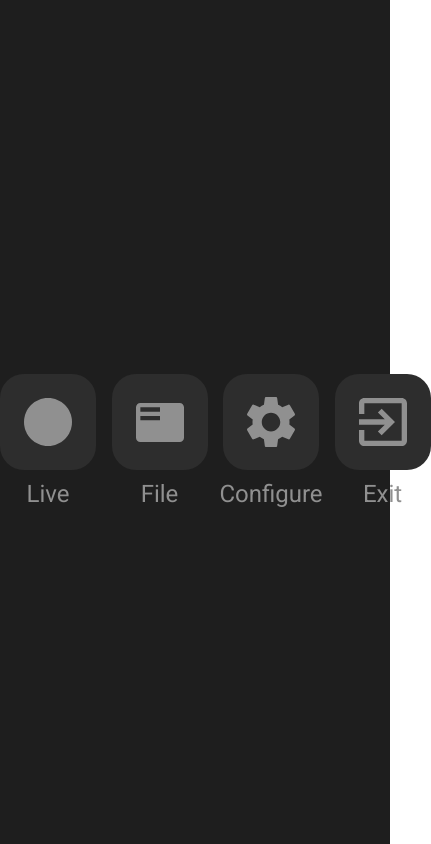
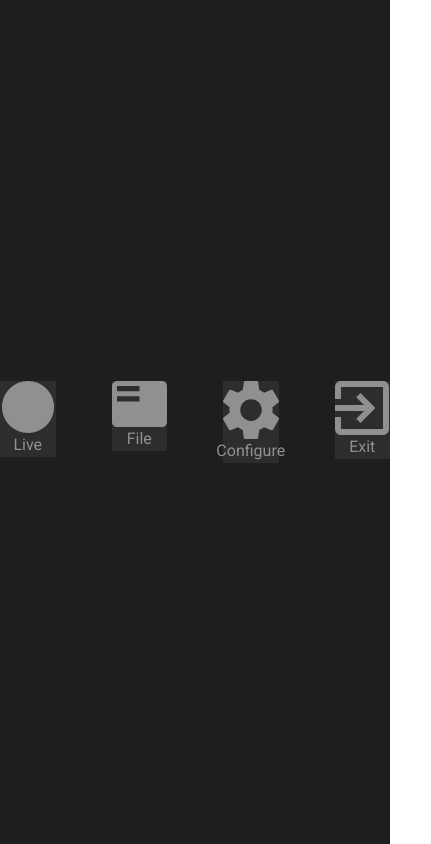
Before and after one commit to m-visaya/DVA, a React (Vite) app in the folder src/render/: page / in a window 390 px wide. Shown: the whole page, 431 px wide, since content can reach past the window. Built offline with nearby package versions, Linux system fonts and the light colour scheme.

Commit message:
Fixed names

```diff
--- a/src/render/components/Icon.jsx
+++ b/src/render/components/Icon.jsx
@@ -1,13 +1,13 @@
-function Icon({iconImage, iconTitle}){
+function icon({iconImage, iconTitle}){
  return(
-    <div className="box-border bg-palette-gray75 hover:bg-primary-gray h-24 w-24 rounded-3xl">
+    <div className="box-border bg-palette-gray75 hover:bg-primary-gray lg:h-24 lg:w-24 md:h-14 md:w-14 lg:rounded-3xl md:rounded-2xl">
       <div className="flex justify-center h-full items-center">
-        <img src={iconImage} className="w-12"></img>
+        <img src={iconImage} className="lg:w-12 md:w-8"></img>
       </div>
       <div className="flex justify-center">
-        <p className="text-palette-gray50 font-roboto text-2xl my-2">{iconTitle}</p>
+        <p className="text-palette-gray50 font-roboto lg:text-2xl md:my-2">{iconTitle}</p>
       </div>
     </div>
  );
 }
-export default Icon;
+export default icon;
--- a/src/render/src/Dashboard.jsx
+++ b/src/render/src/Dashboard.jsx
@@ -1,11 +1,11 @@
-import Icon from "../components/Icon"
+import Icon from "../components/icon"
 import liveIcon from "../assets/live.svg"
 import fileIcon from "../assets/file.svg"
 import configureIcon from "../assets/configure.svg"
 import exitIcon from "../assets/exit.svg"
 
 
-function Dashboard() {
+function dashboard() {
   return (
     <div className="bg-palette-gray100 h-screen flex flex-col">
       <div className="flex justify-center h-full items-center">
@@ -36,4 +36,4 @@ function Dashboard() {
   );
 }
 
-export default Dashboard;
+export default dashboard;
--- a/src/render/src/main.jsx
+++ b/src/render/src/main.jsx
@@ -1,6 +1,6 @@
 import React from "react";
 import ReactDOM from "react-dom/client";
-import Dashboard from "./Dashboard";
+import Dashboard from "./dashboard";
 import "./index.css";
 
 ReactDOM.createRoot(document.getElementById("root")).render(
```
